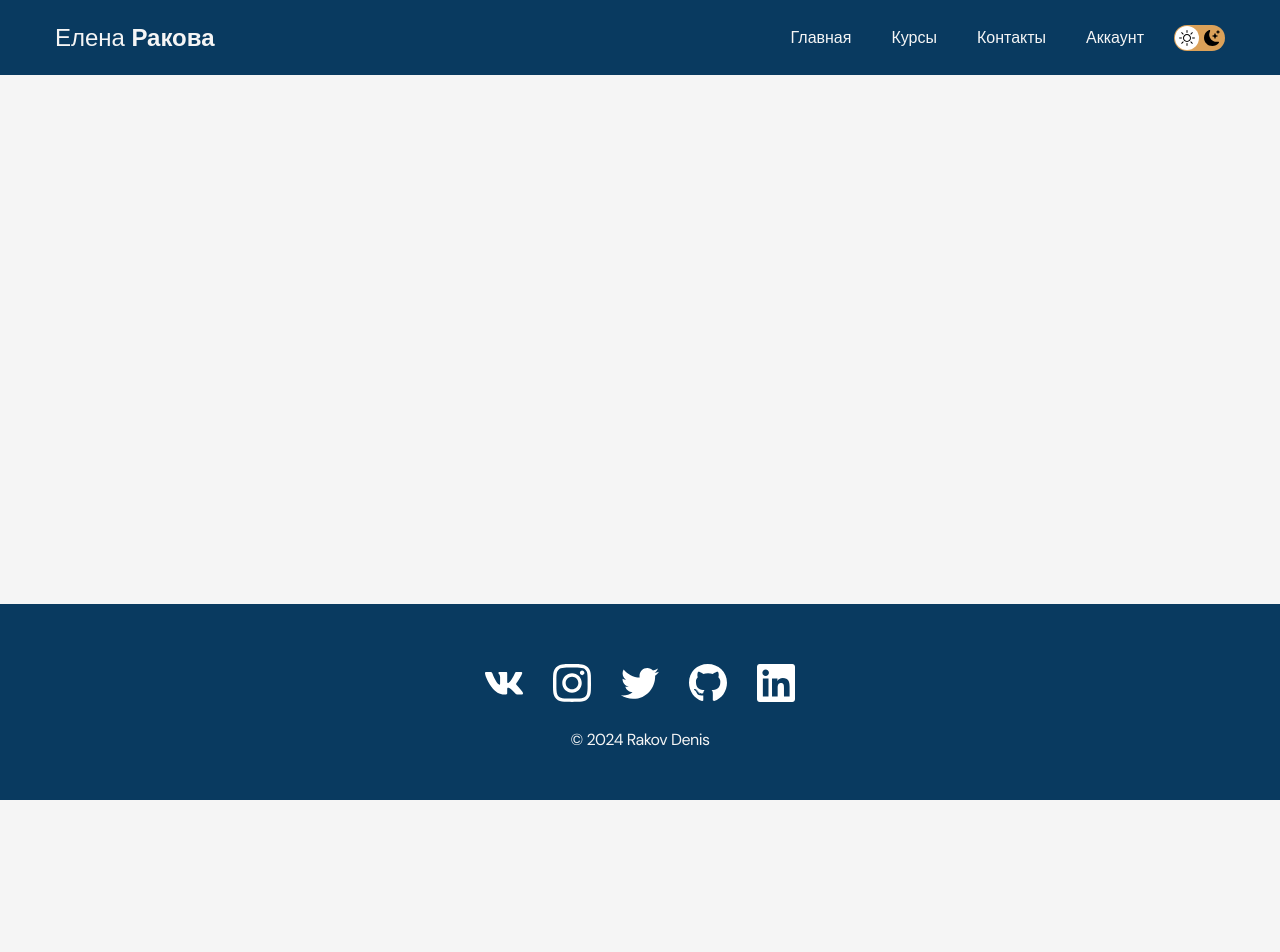
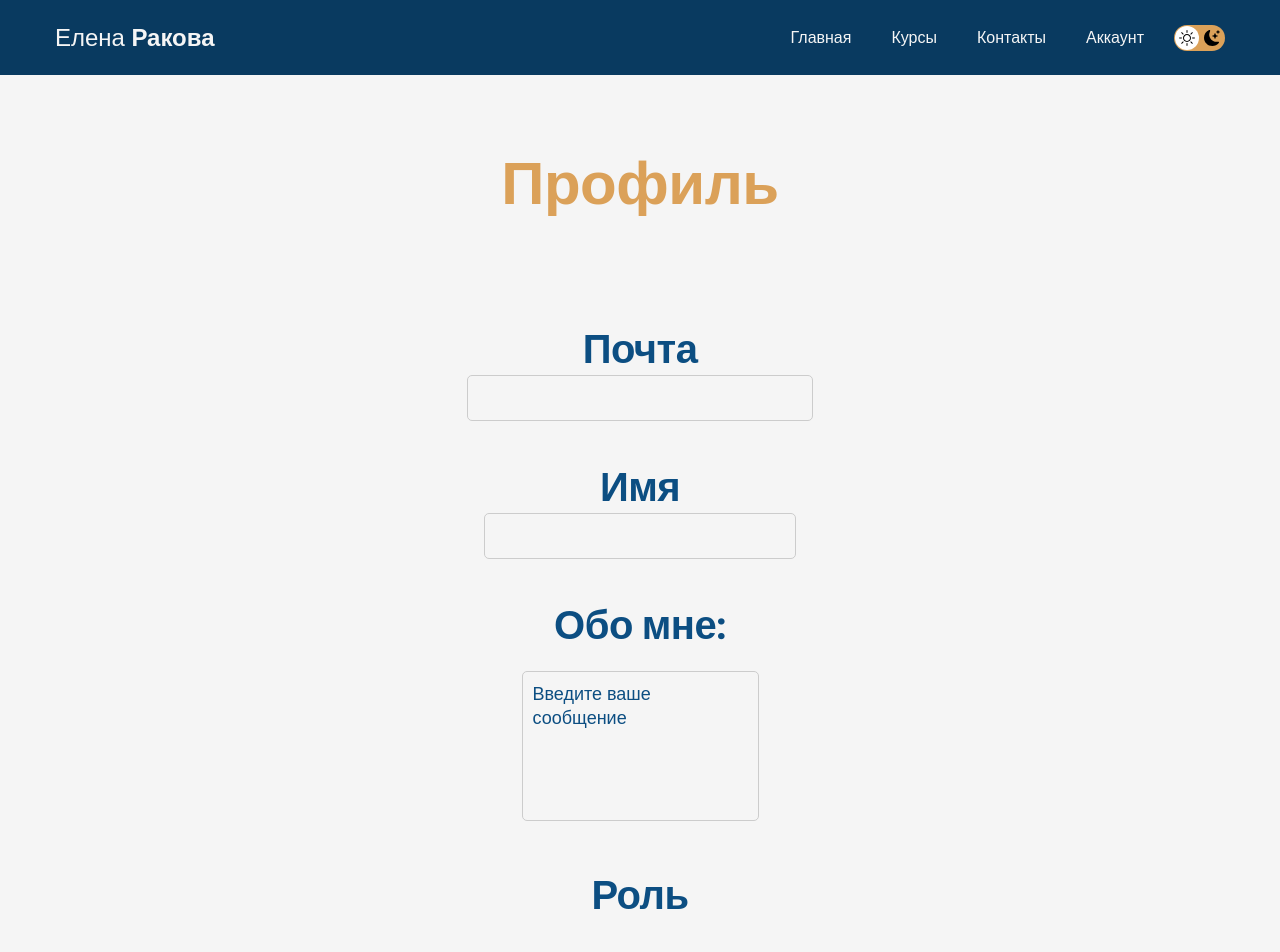
Before and after one commit to denivityaz/diplom, a React (Create React App) app in the folder frontend/: page /profile in a window 1280 px wide. Shown: the top 952 px of the page. Before the commit the page ends 800 px from the top, so only its background shows below. Built offline with nearby package versions, Linux system fonts and the light colour scheme.

Commit message:
Тоха привет

```diff
--- a/frontend/src/App.js
+++ b/frontend/src/App.js
@@ -12,6 +12,7 @@ import ScrollToTop from "./utils/scrollToTop"
 
 import Registration from "./pages/auth/Registration"
 import Login from "./pages/auth/Login";
+import Profile from "./pages/auth/Profile";
 
 
 
@@ -28,6 +29,7 @@ function App() {
 					<Route path="/contacts" element={<Contacts />} />
 					<Route path="/login" element={<Login />} />
 					<Route path="/register" element={<Registration />} />
+					<Route path="/profile" element={<Profile />} />
 				</Routes>
 				<Footer />
 			</Router>
--- /dev/null
+++ b/frontend/src/pages/auth/Profile.js
@@ -0,0 +1,70 @@
+import React, { useState } from 'react';
+
+
+// const Profile = ({ user }) => {
+//     const [name, setName] = useState(user.name);
+//     const [email, setEmail] = useState(user.email);
+//     const [registrationAt] = useState(user.registration_at);
+//     const [about, setAbout] = useState(user.about || '');
+
+//     const handleSubmit = (event) => {
+//         event.preventDefault();
+//         // Add your form submission logic here
+//         console.log({
+//             name,
+//             email,
+//             registrationAt,
+//             about
+//         });
+//     };
+
+
+const Profile = () => {
+	return (
+        			<main className="section">
+                       <div className="container">
+                           <ul className="content-list">
+                           <h2 className="title-1">Профиль</h2>
+                               <li className="content-list__item">
+                                <label className="title-2" htmlFor="mail">Почта</label>
+                                    <input
+                                     type="text"
+                                     id="mail"
+                                     //value={""}
+                                     //onChange={(e) => setName(e.target.value)}
+                                     required
+                                    />
+                                </li>
+                                <li className="content-list__item">
+                               <label className="title-2" htmlFor="Имя">Имя</label>
+                                    <input
+                                     type="text"
+                                     id="name"
+                                     //value={""}
+                                     //onChange={(e) => setName(e.target.value)}
+                                     required
+                                    />
+                                    </li>
+                                    <li className="content-list__item">
+                                    <p className='title-2'>Обо мне:</p>
+			                            <textarea
+			                              placeholder="Введите ваше сообщение"
+			                              required
+			                            ></textarea>
+                                         </li>
+                                    <li className="content-list__item">
+                                    <label className="title-2" htmlFor="name">Роль</label>
+                                    <p></p>
+                                    </li>
+                                    <li className="content-list__item">
+                                    <label className="title-2" htmlFor="name">Зарегистрирован</label>
+                                    <p></p>
+                                    </li>
+                                    <button className='btn'>Выйти</button>
+                           </ul>
+                       </div>
+                   </main>
+	);
+};
+
+export default Profile;
```
